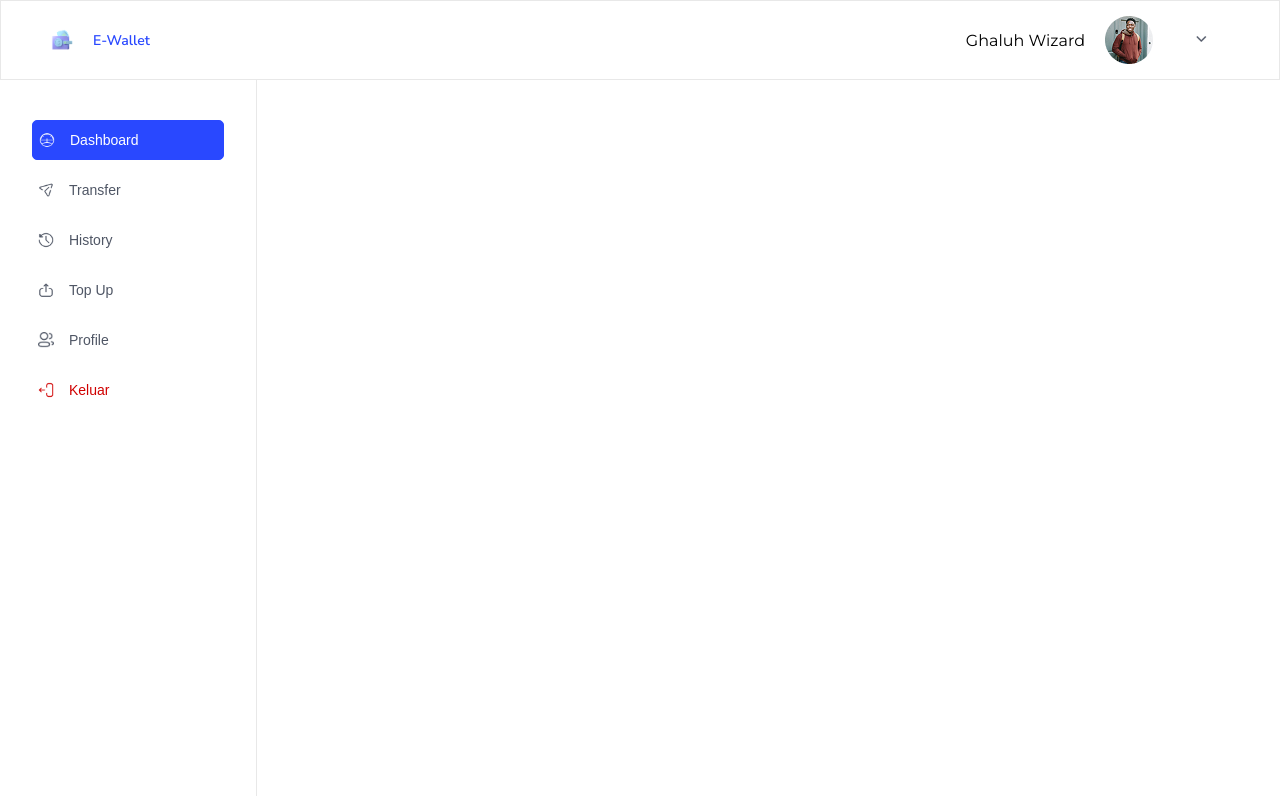
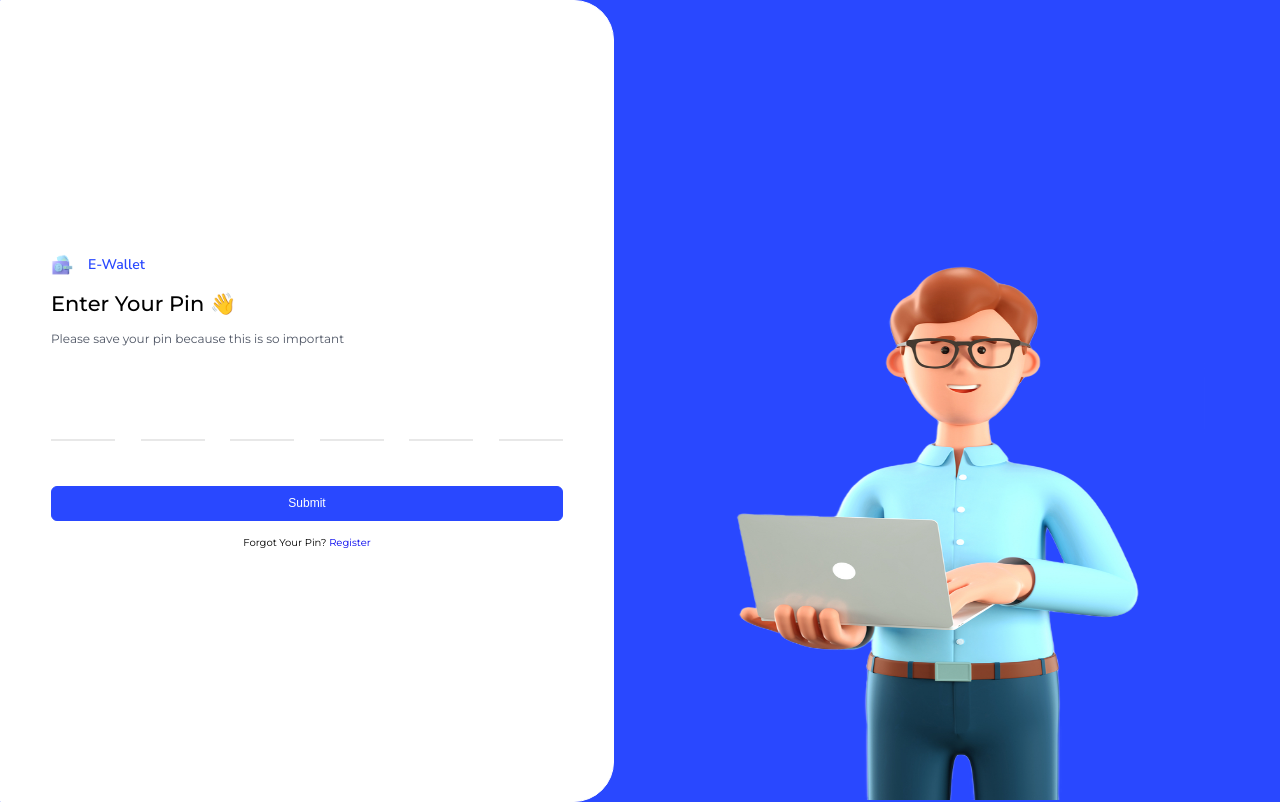
Before and after one commit to mdavindarinaldy/fgo24-css-slicing, a website: page pages/enter-pin.html in a window 1280 px wide. Drawn offline with Linux system fonts and the light colour scheme.

Commit message:
fix: reset enter-pin page that has been rewrite

```diff
--- a/pages/enter-pin.html
+++ b/pages/enter-pin.html
@@ -3,39 +3,136 @@
 <head>
     <meta charset="UTF-8">
     <meta name="viewport" content="width=device-width, initial-scale=1.0">
-    <title>Transfer Page</title>
-    <link rel="stylesheet" href="dashboard-style.css">
+    <title>Enter Pin</title>
     <style>
+        @import url('https://fonts.googleapis.com/css2?family=Montserrat:ital,wght@0,100..900;1,100..900&family=Nunito+Sans:ital,opsz,wght@0,6..12,200..1000;1,6..12,200..1000&display=swap');
 
+        html, body {
+            background-color: #2948FF;
+            font-family: "Montserrat", sans-serif;
+            display: flex;
+            flex-direction: row;
+            justify-items: center;
+            width: 100%;
+            height: 100%;
+            margin: 0;
+        }
+        .left {
+            background-color: #FFFFFF;
+            border: 1px solid #FFFFFF;
+            border-top-right-radius: 40px;
+            border-bottom-right-radius: 40px;
+            width: 40%;
+            height: 100%;
+            display: flex;
+            flex-direction: column;
+            justify-content: center;
+            padding: 0px 50px; /*coba cari cara biar nengah tanpa pake padding*/
+            gap: 15px;
+        }
+        .right {
+            display: flex;
+            flex-direction: column;
+            align-items: center;
+            justify-content: center;
+            width: 50%;
+            height: 100%;
+        }
+        .right>img {
+            position: absolute;
+            bottom: 0;
+            width: 70svh;
+            height: 70svh;
+        }
+        .logo {
+            display: flex;
+            flex-direction: row;
+            align-items: center;
+            justify-content: left;
+            gap: 15px;
+        }
+        .logo>img {
+            width: 22px;
+            height: 22px;
+        }
+        .logo>span{
+            font-family: "Nunito Sans", sans-serif;
+            font-size: 14px;
+            font-weight: 600;
+            color: #2948FF;
+        }
+        .left>div:nth-child(6)>span {
+            text-align: center;
+            color: #AAAAAA;
+            font-size: 10px;
+            width: 180px;
+        }
+        input {
+            border: 0px;
+            width: 90%;
+            font-size: 10px;
+        }
+        button.submit {
+            border: 1px solid #2948FF;
+            border-radius: 6px;
+            background-color: #2948FF;
+            color: #FFFFFF;
+            height: 35px;
+            font-size: 12px;
+        }
+        div.left>span:nth-child(2) {
+            font-size: 21px;
+            font-weight: 500;
+        }
+        div.left>span:nth-child(3) {
+            font-size: 12px;
+            font-weight: 400;
+            color:#4F5665;
+        }
+        .left>span:last-child {
+            align-self: center;
+            font-size: 10px;
+        }
+        .pincode {
+            display: flex;
+            justify-content: space-between;
+            height: 80px;
+            margin-bottom: 30px;
+            transition: all 0.1s;
+        }
+        input {
+            font-size: 50px;
+            text-align: center;
+            width: 60px;
+            border-bottom: 2px solid #E8E8E8;
+        }
+        input:focus {
+            outline: none;
+            border-bottom: 2px solid #2948FF;
+        }
     </style>
 </head>
 <body>
-    <header>
+    <div class="left">
         <div class="logo">
             <img src="../assets/logo.png" alt="Logo">
             <span>E-Wallet</span>
         </div>
-        <div class="profile dropdown">
-            <span>Ghaluh Wizard</span>
-            <img src="../assets/ghaluh.png" alt="foto-profile">
-            <button class="dropdown-btn"><img src="../assets/down.png" alt="icon-dropdown"></button>
-            <div class="dropdown-content">
-                <a href="./edit-profile.html"><img src="../assets/two-user.png" alt="profile-icon" class="prof">Profile</a>
-                <a href="#" style="color:#D00000"><img src="../assets/logout.png" alt="icon-logout">Keluar</a>
-            </div>
+        <span>Enter Your Pin &#128075;</span>
+        <span>Please save your pin because this is so important</span>
+        <div class="pincode">
+            <input type="password" inputmode="numeric" maxlength="1" id="pin1">
+            <input type="password" inputmode="numeric" maxlength="1" id="pin2">
+            <input type="password" inputmode="numeric" maxlength="1" id="pin3">
+            <input type="password" inputmode="numeric" maxlength="1" id="pin4">
+            <input type="password" inputmode="numeric" maxlength="1" id="pin5">
+            <input type="password" inputmode="numeric" maxlength="1" id="pin6">
         </div>
-    </header>
-    <div class="main">
-        <nav>
-            <button><img src="../assets/dashboard-white.png" alt="icon-dashboard" class="db">Dashboard</button>
-            <button onclick="window.location.href='transfer.html'"><img src="../assets/send.png" alt="icon-transfer" class="tf">Transfer</button>
-            <button onclick="window.location.href='history-transaction.html'"><img src="../assets/history.png" alt="icon-history" class="ht">History</button>
-            <button onclick="window.location.href='top-up.html'"><img src="../assets/upload.png" alt="icon-upload" class="tu">Top Up</button>
-            <button onclick="window.location.href='edit-profile.html'"><img src="../assets/two-user.png" alt="icon-two-user" class="pf">Profile</button>
-            <button><img src="../assets/logout.png" alt="icon-logout">Keluar</button>
-        </nav>
-        <div class="content">
-        </div>
+        <button class="submit" value="validatePin">Submit</button>
+        <span>Forgot Your Pin? <a href="./change-pin.html" style="text-decoration: none;">Register</a></span>
+    </div>
+    <div class="right">
+        <img src="../assets/orang.png" alt="Icon e-Wallet">
     </div>
 </body>
 </html>
```
